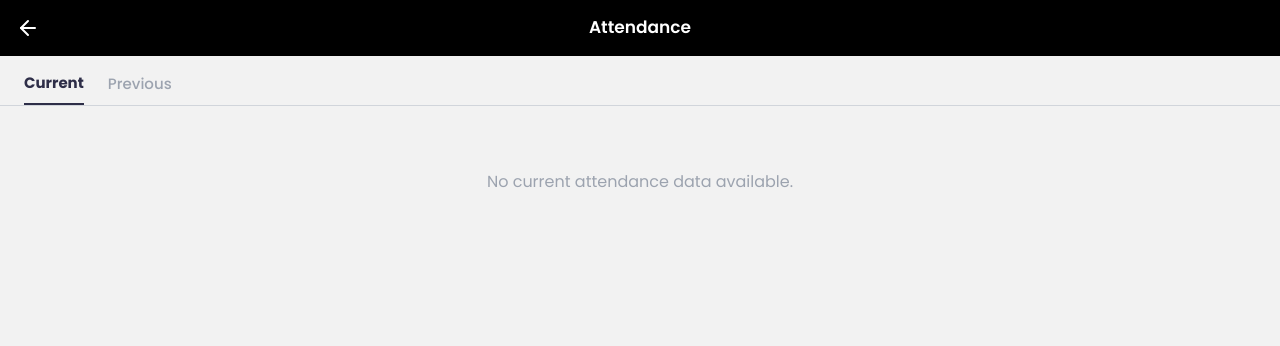
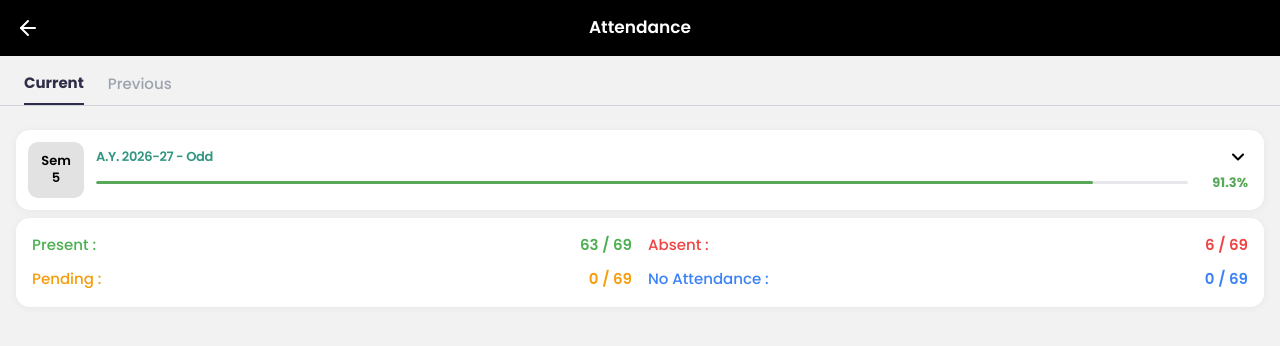
Before and after one commit to jatin8469/attendence-app, a React (Vite) app: page /attendance in a window 1280 px wide. Both pictures are taken after a click on the button "Current". Shown: the top 346 px of the page. Built offline with nearby package versions, Linux system fonts and the light colour scheme.

Commit message:
Update Current attendance interface

```diff
--- a/src/pages/Attendance.jsx
+++ b/src/pages/Attendance.jsx
@@ -1,6 +1,6 @@
 import React, { useState } from 'react';
 import { Link } from 'react-router-dom';
-import { ArrowLeft } from 'lucide-react';
+import { ArrowLeft, ChevronDown } from 'lucide-react';
 
 const Attendance = () => {
   const [activeTab, setActiveTab] = useState('Previous');
@@ -11,6 +11,17 @@ const Attendance = () => {
     { sem: 3, ay: 'A.Y. 2025-26 - Odd', percentage: 76.22 },
     { sem: 3, ay: 'A.Y. 2025-26 - Odd', percentage: 76.22 },
   ];
+
+  const currentData = {
+    sem: 5,
+    ay: 'A.Y. 2026-27 - Odd',
+    percentage: 91.30,
+    present: 63,
+    absent: 6,
+    pending: 0,
+    noAttendance: 0,
+    total: 69
+  };
 
   return (
     <div className="min-h-screen bg-[#F2F2F2] font-sans pb-10">
@@ -83,8 +94,60 @@ const Attendance = () => {
         ))}
 
         {activeTab === 'Current' && (
-          <div className="text-center text-gray-400 mt-10">
-            No current attendance data available.
+          <div className="flex flex-col gap-2">
+            {/* Main Current Attendance Card */}
+            <div className="bg-white rounded-[14px] p-3 flex gap-3 shadow-[0_1px_8px_rgba(0,0,0,0.05)] items-center">
+              {/* Left Semester Block */}
+              <div className="bg-[#E2E2E2] rounded-[10px] w-14 h-14 flex flex-col items-center justify-center flex-shrink-0 text-[13px] font-semibold text-black leading-tight">
+                <span>Sem</span>
+                <span>{currentData.sem}</span>
+              </div>
+
+              {/* Right Details */}
+              <div className="flex-1 pr-1">
+                <div className="flex justify-between items-center mb-1.5">
+                  <span className="text-[#329683] text-[13px] font-semibold tracking-tight">{currentData.ay}</span>
+                  <ChevronDown className="w-5 h-5 text-black" strokeWidth={2.5} />
+                </div>
+
+                <div className="flex justify-between items-center gap-3">
+                  {/* Progress Bar Track */}
+                  <div className="flex-1 bg-gray-200 h-[3px] rounded-full overflow-hidden">
+                     {/* Progress Bar Fill */}
+                     <div
+                       className="bg-[#59A859] h-full rounded-full"
+                       style={{ width: `${currentData.percentage}%` }}
+                     ></div>
+                  </div>
+                  {/* Percentage Text */}
+                  <span className="text-[#59A859] text-[13px] font-bold w-12 text-right">
+                    {currentData.percentage}%
+                  </span>
+                </div>
+              </div>
+            </div>
+
+            {/* Stats Breakdown Card */}
+            <div className="bg-white rounded-[14px] p-4 shadow-[0_1px_8px_rgba(0,0,0,0.05)]">
+              <div className="grid grid-cols-2 gap-y-3 gap-x-4">
+                <div className="flex justify-between items-center text-[15px]">
+                  <span className="text-[#4CAF50] font-medium">Present :</span>
+                  <span className="text-[#4CAF50] font-semibold">{currentData.present} / {currentData.total}</span>
+                </div>
+                <div className="flex justify-between items-center text-[15px]">
+                  <span className="text-[#EF4444] font-medium">Absent :</span>
+                  <span className="text-[#EF4444] font-semibold">{currentData.absent} / {currentData.total}</span>
+                </div>
+                <div className="flex justify-between items-center text-[15px]">
+                  <span className="text-[#F59E0B] font-medium">Pending :</span>
+                  <span className="text-[#F59E0B] font-semibold">{currentData.pending} / {currentData.total}</span>
+                </div>
+                <div className="flex justify-between items-center text-[15px]">
+                  <span className="text-[#3B82F6] font-medium">No Attendance :</span>
+                  <span className="text-[#3B82F6] font-semibold">{currentData.noAttendance} / {currentData.total}</span>
+                </div>
+              </div>
+            </div>
           </div>
         )}
       </div>
```
